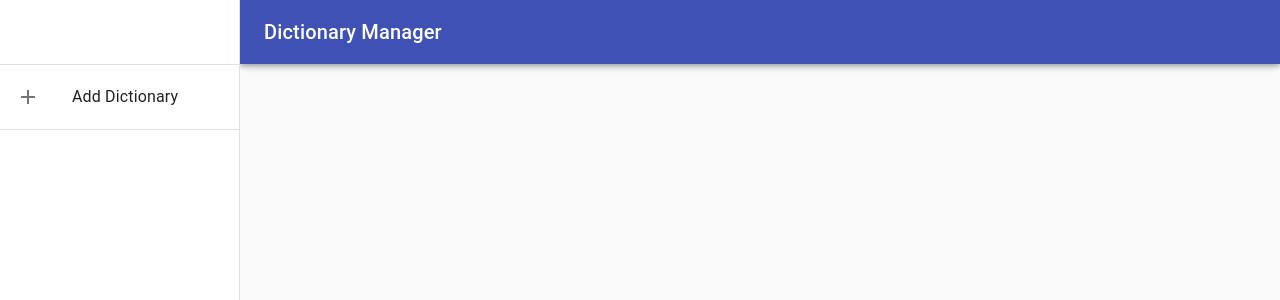
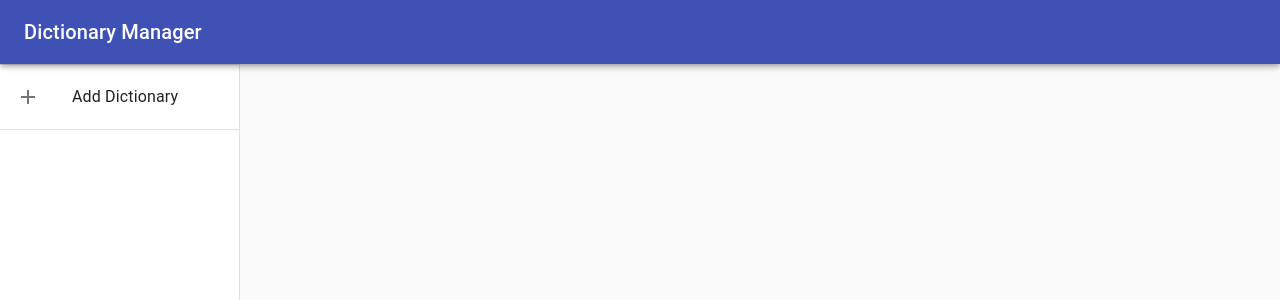
Before and after one commit to mmapplebeck/dictionary-manager, a React (Create React App) app: page / in a window 1280 px wide. Shown: the top 300 px of the page. Built offline with nearby package versions, Linux system fonts and the light colour scheme.

Commit message:
add initial dictionary create dialog

```diff
--- /dev/null
+++ b/src/AddDictionaryButton.js
@@ -0,0 +1,76 @@
+import React from "react";
+import Button from "@material-ui/core/Button";
+import TextField from "@material-ui/core/TextField";
+import Dialog from "@material-ui/core/Dialog";
+import DialogActions from "@material-ui/core/DialogActions";
+import DialogContent from "@material-ui/core/DialogContent";
+import DialogContentText from "@material-ui/core/DialogContentText";
+import DialogTitle from "@material-ui/core/DialogTitle";
+import ListItem from "@material-ui/core/ListItem";
+import ListItemIcon from "@material-ui/core/ListItemIcon";
+import ListItemText from "@material-ui/core/ListItemText";
+import AddIcon from "@material-ui/icons/Add";
+import useMediaQuery from "@material-ui/core/useMediaQuery";
+import { useTheme } from "@material-ui/core/styles";
+
+function AddDictionaryButton() {
+  const [open, setOpen] = React.useState(false);
+  const theme = useTheme();
+  const fullScreen = useMediaQuery(theme.breakpoints.down("sm"));
+
+  const handleClickOpen = () => {
+    setOpen(true);
+  };
+
+  const handleClose = () => {
+    setOpen(false);
+  };
+
+  const handleCreate = () => {
+    // action
+    handleClose();
+  };
+
+  return (
+    <div>
+      <ListItem button onClick={handleClickOpen}>
+        <ListItemIcon>
+          <AddIcon />
+        </ListItemIcon>
+        <ListItemText primary="Add Dictionary" />
+      </ListItem>
+      <Dialog
+        fullScreen={fullScreen}
+        open={open}
+        onClose={handleClose}
+        aria-labelledby="form-dialog-title"
+      >
+        <DialogTitle id="form-dialog-title">Create Dictionary</DialogTitle>
+        <DialogContent>
+          <DialogContentText>
+            Once you create your new dictionary, you will be able to add items
+            to it.
+          </DialogContentText>
+          <TextField
+            autoFocus
+            margin="dense"
+            id="name"
+            label="Name"
+            type="text"
+            fullWidth
+          />
+        </DialogContent>
+        <DialogActions>
+          <Button onClick={handleClose} color="primary">
+            Cancel
+          </Button>
+          <Button onClick={handleCreate} color="primary">
+            Create
+          </Button>
+        </DialogActions>
+      </Dialog>
+    </div>
+  );
+}
+
+export default AddDictionaryButton;
--- a/src/App.js
+++ b/src/App.js
@@ -1,51 +1,17 @@
 import React from "react";
-import PropTypes from "prop-types";
-import AppBar from "@material-ui/core/AppBar";
 import CssBaseline from "@material-ui/core/CssBaseline";
-import Divider from "@material-ui/core/Divider";
-import Drawer from "@material-ui/core/Drawer";
-import Hidden from "@material-ui/core/Hidden";
-import IconButton from "@material-ui/core/IconButton";
-import InboxIcon from "@material-ui/icons/MoveToInbox";
-import List from "@material-ui/core/List";
-import ListItem from "@material-ui/core/ListItem";
-import ListItemIcon from "@material-ui/core/ListItemIcon";
-import ListItemText from "@material-ui/core/ListItemText";
-import MailIcon from "@material-ui/icons/Mail";
-import MenuIcon from "@material-ui/icons/Menu";
-import AddIcon from "@material-ui/icons/Add";
-import Toolbar from "@material-ui/core/Toolbar";
-import Typography from "@material-ui/core/Typography";
-import { makeStyles, useTheme } from "@material-ui/core/styles";
+import { makeStyles } from "@material-ui/core/styles";
 
-const drawerWidth = 240;
+import AppHeader from "./AppHeader";
+import AppNav from "./AppNav";
+
+export const drawerWidth = 240;
 
 const useStyles = makeStyles(theme => ({
   root: {
     display: "flex"
   },
-  drawer: {
-    [theme.breakpoints.up("sm")]: {
-      width: drawerWidth,
-      flexShrink: 0
-    }
-  },
-  appBar: {
-    [theme.breakpoints.up("sm")]: {
-      width: `calc(100% - ${drawerWidth}px)`,
-      marginLeft: drawerWidth
-    }
-  },
-  menuButton: {
-    marginRight: theme.spacing(2),
-    [theme.breakpoints.up("sm")]: {
-      display: "none"
-    }
-  },
   toolbar: theme.mixins.toolbar,
-  drawerPaper: {
-    width: drawerWidth
-  },
   content: {
     flexGrow: 1,
     padding: theme.spacing(3)
@@ -54,90 +20,18 @@ const useStyles = makeStyles(theme => ({
 
 function App() {
   const classes = useStyles();
-  const theme = useTheme();
   const [mobileOpen, setMobileOpen] = React.useState(false);
 
   const handleDrawerToggle = () => {
     setMobileOpen(!mobileOpen);
   };
 
-  const drawer = (
-    <div>
-      <div className={classes.toolbar} />
-      <Divider />
-      <List>
-        <ListItem button>
-          <ListItemIcon>
-            <AddIcon />
-          </ListItemIcon>
-          <ListItemText primary="Add Dictionary" />
-        </ListItem>
-      </List>
-      <Divider />
-      {/*
-
-        <List>
-          {['All mail', 'Trash', 'Spam'].map((text, index) => (
-            <ListItem button key={text}>
-              <ListItemIcon>{index % 2 === 0 ? <InboxIcon /> : <MailIcon />}</ListItemIcon>
-              <ListItemText primary={text} />
-            </ListItem>
-          ))}
-        </List>
-
-        */}
-    </div>
-  );
-
   return (
     <div className={classes.root}>
       <CssBaseline />
-      <AppBar position="fixed" className={classes.appBar}>
-        <Toolbar>
-          <IconButton
-            color="inherit"
-            aria-label="open drawer"
-            edge="start"
-            onClick={handleDrawerToggle}
-            className={classes.menuButton}
-          >
-            <MenuIcon />
-          </IconButton>
-          <Typography variant="h6" noWrap>
-            Dictionary Manager
-          </Typography>
-        </Toolbar>
-      </AppBar>
-      <nav className={classes.drawer} aria-label="mailbox folders">
-        {/* The implementation can be swapped with js to avoid SEO duplication of links. */}
-        <Hidden smUp implementation="css">
-          <Drawer
-            variant="temporary"
-            anchor={theme.direction === "rtl" ? "right" : "left"}
-            open={mobileOpen}
-            onClose={handleDrawerToggle}
-            classes={{
-              paper: classes.drawerPaper
-            }}
-            ModalProps={{
-              keepMounted: true // Better open performance on mobile.
-            }}
-          >
-            {drawer}
-          </Drawer>
-        </Hidden>
-        <Hidden xsDown implementation="css">
-          <Drawer
-            classes={{
-              paper: classes.drawerPaper
-            }}
-            variant="permanent"
-            open
-          >
-            {drawer}
-          </Drawer>
-        </Hidden>
-      </nav>
+      <AppHeader onClick={handleDrawerToggle} />
+      <AppNav handleDrawerToggle={handleDrawerToggle} mobileOpen={mobileOpen} />
+
       <main className={classes.content}>
         <div className={classes.toolbar} />
       </main>
--- /dev/null
+++ b/src/AppHeader.js
@@ -0,0 +1,46 @@
+import React from "react";
+import AppBar from "@material-ui/core/AppBar";
+import IconButton from "@material-ui/core/IconButton";
+import MenuIcon from "@material-ui/icons/Menu";
+import Toolbar from "@material-ui/core/Toolbar";
+import Typography from "@material-ui/core/Typography";
+import { makeStyles } from "@material-ui/core/styles";
+
+import { drawerWidth } from "./App";
+
+const useStyles = makeStyles(theme => ({
+  root: {
+    zIndex: theme.zIndex.drawer + 1
+  },
+  menuButton: {
+    marginRight: theme.spacing(2),
+    [theme.breakpoints.up("sm")]: {
+      display: "none"
+    }
+  }
+}));
+
+function AppHeader({ onClick }) {
+  const classes = useStyles();
+
+  return (
+    <AppBar position="fixed" className={classes.root}>
+      <Toolbar>
+        <IconButton
+          color="inherit"
+          aria-label="open drawer"
+          edge="start"
+          onClick={onClick}
+          className={classes.menuButton}
+        >
+          <MenuIcon />
+        </IconButton>
+        <Typography variant="h6" noWrap>
+          Dictionary Manager
+        </Typography>
+      </Toolbar>
+    </AppBar>
+  );
+}
+
+export default AppHeader;
--- /dev/null
+++ b/src/AppNav.js
@@ -0,0 +1,79 @@
+import React from "react";
+import PropTypes from "prop-types";
+import Divider from "@material-ui/core/Divider";
+import Drawer from "@material-ui/core/Drawer";
+import Hidden from "@material-ui/core/Hidden";
+import List from "@material-ui/core/List";
+import { makeStyles, useTheme } from "@material-ui/core/styles";
+
+import AddDictionaryButton from "./AddDictionaryButton";
+import { drawerWidth } from "./App";
+
+const useStyles = makeStyles(theme => ({
+  root: {
+    [theme.breakpoints.up("sm")]: {
+      width: drawerWidth,
+      flexShrink: 0
+    }
+  },
+  toolbar: theme.mixins.toolbar,
+  drawerPaper: {
+    width: drawerWidth
+  }
+}));
+
+function AppNav({ handleDrawerToggle, mobileOpen }) {
+  const classes = useStyles();
+  const theme = useTheme();
+
+  const drawer = (
+    <div>
+      <div className={classes.toolbar} />
+      <Divider />
+      <List>
+        <AddDictionaryButton />
+      </List>
+      <Divider />
+    </div>
+  );
+
+  return (
+    <nav className={classes.root} aria-label="mailbox folders">
+      {/* The implementation can be swapped with js to avoid SEO duplication of links. */}
+      <Hidden smUp implementation="css">
+        <Drawer
+          variant="temporary"
+          anchor={theme.direction === "rtl" ? "right" : "left"}
+          open={mobileOpen}
+          onClose={handleDrawerToggle}
+          classes={{
+            paper: classes.drawerPaper
+          }}
+          ModalProps={{
+            keepMounted: true // Better open performance on mobile.
+          }}
+        >
+          {drawer}
+        </Drawer>
+      </Hidden>
+      <Hidden xsDown implementation="css">
+        <Drawer
+          classes={{
+            paper: classes.drawerPaper
+          }}
+          variant="permanent"
+          open
+        >
+          {drawer}
+        </Drawer>
+      </Hidden>
+    </nav>
+  );
+}
+
+AppNav.propTypes = {
+  handleDrawerToggle: PropTypes.func.isRequired,
+  mobileOpen: PropTypes.bool.isRequired
+};
+
+export default AppNav;
```
